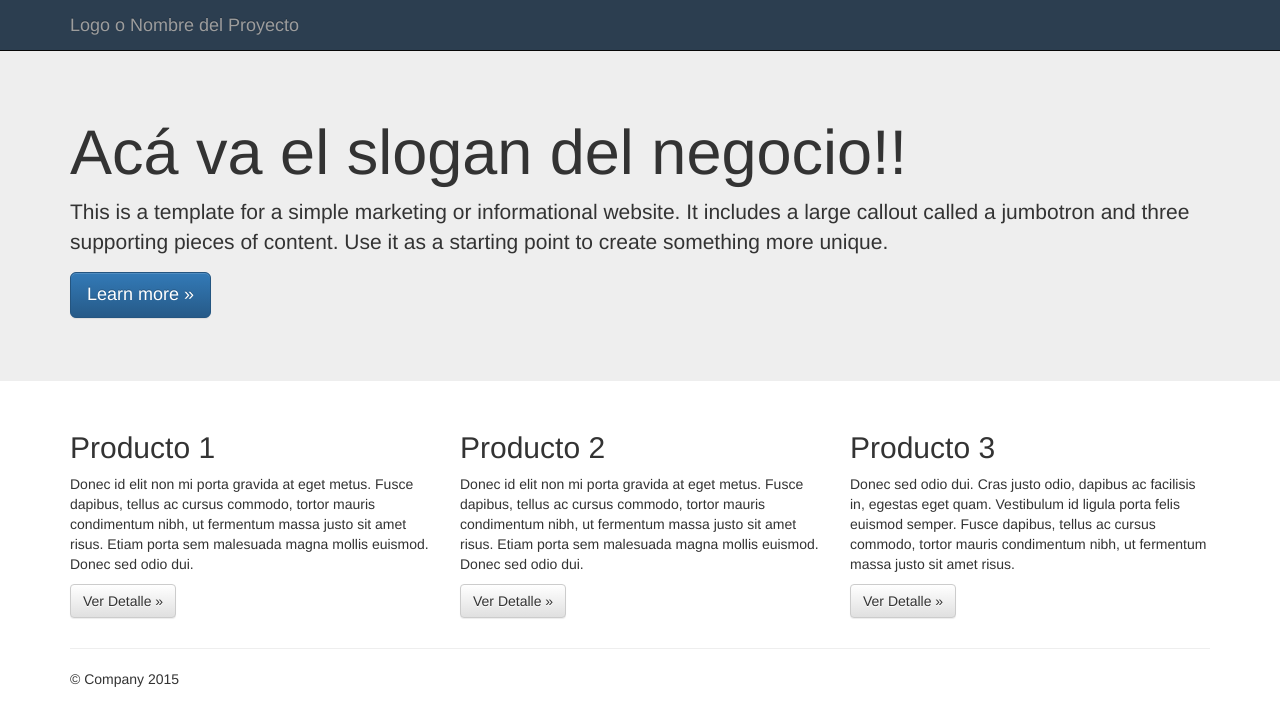
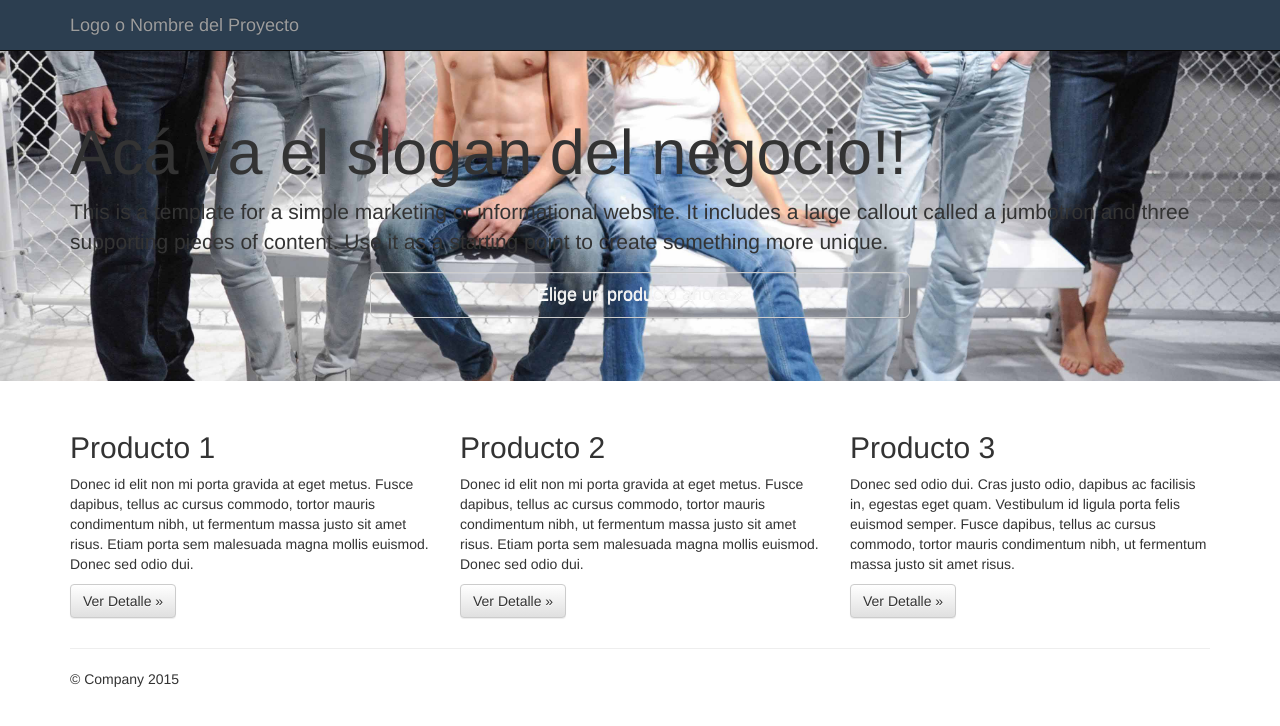
Before and after one commit to robindotnet2010/proyecto_ciclo1, a plain HTML site: page index.html in a window 1280 px wide. Drawn offline with nearby package versions, Linux system fonts and the light colour scheme.

Commit message:
Modified banner

```diff
--- a/css/main.css
+++ b/css/main.css
@@ -19,3 +19,23 @@
 .midnight{
     background: #2c3e50 !important;
 }
+
+.ghost{
+
+	background: transparent;
+	color: #F2F2F2;
+
+	/* CSS Transition */
+	-webkit-transition: background .2s ease-in-out, border .2s ease-in-out;
+	-moz-transition: background .2s ease-in-out, border .2s ease-in-out;
+	-ms-transition: background .2s ease-in-out, border .2s ease-in-out;
+	-o-transition: background .2s ease-in-out, border .2s ease-in-out;
+	transition: background .2s ease-in-out, border .2s ease-in-out;
+
+}
+
+#banner{
+    background-image: url("../img/banner3.jpg");
+    background-size: 100%;
+    background-position: 0px -500px;
+}
--- a/index.html
+++ b/index.html
@@ -47,11 +47,11 @@
     </nav>
 
     <!-- Main jumbotron for a primary marketing message or call to action -->
-    <div class="jumbotron">
+    <div id="banner" class="jumbotron">
       <div class="container">
         <h1>Acá va el slogan del negocio!!</h1>
         <p>This is a template for a simple marketing or informational website. It includes a large callout called a jumbotron and three supporting pieces of content. Use it as a starting point to create something more unique.</p>
-        <p><a class="btn btn-primary btn-lg" href="#" role="button">Learn more &raquo;</a></p>
+        <p class="col-md-6 col-md-offset-3 text-center"><a class="btn btn-default btn-lg ghost btn-block" href="#" role="button">Elige un producto ahora &raquo;</a></p>
       </div>
     </div>
 
```
Also changed, not shown: img/banner.jpg (added), img/banner2.jpg (added), img/banner3.jpg (added).
